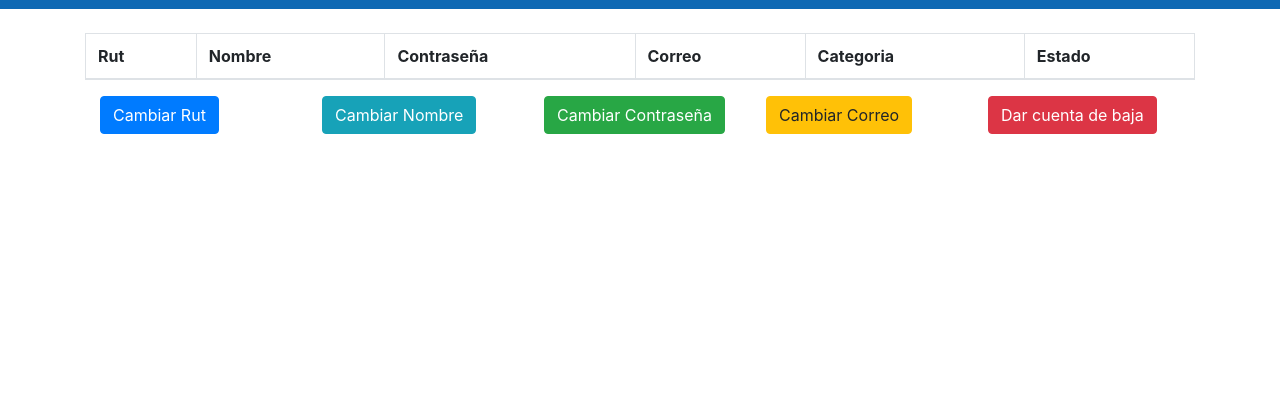
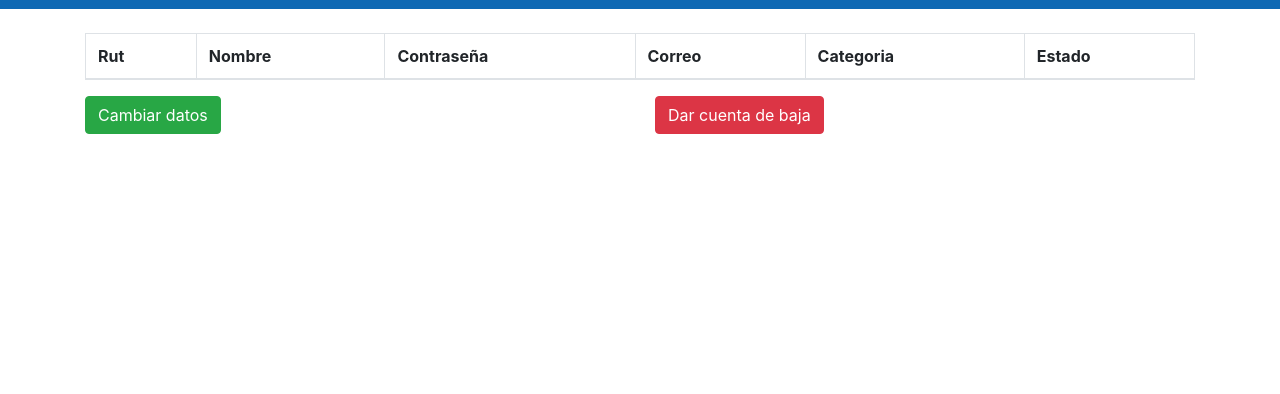
Before and after one commit to maxquevedo/examen_dai, a PHP site: page /php/Views/misDatos.php in a window 1280 px wide. Shown: the part 247-641 px from the top of the page. Run offline with PHP 8.4, Linux system fonts and the light colour scheme; the visitor is signed in with stand-in values (Sample User, id 1); data comes from the database, SQL or seed files in the repository; lists and menus that the app fills with data are empty.

Commit message:
editar datos listo

```diff
--- a/Controller/cambiar_correo.php
+++ /dev/null
@@ -1,6 +0,0 @@
-<?php
-	session_start();
-	require('../DB/conexion_bd.php');
-
-
-?>
--- a/Views/head.php
+++ b/Views/head.php
@@ -73,7 +73,7 @@
 										}
 									}
 						case 'Empresa':
-							echo '<li class="nav-item"><a class="nav-link" href="index.php">Inicio</a></li>';
+							//echo '<li class="nav-item"><a class="nav-link" href="index.php">Inicio</a></li>';
 						break;
 						case 'Particular':
 							echo '<li class="nav-item"><a class="nav-link" href="index.php">Inicio</a></li>';
@@ -84,7 +84,7 @@
 						break;
 					}
 				}else{
-					echo '<li class="nav-item"><a class="nav-link" href="index.php">Inicio</a></li>';
+					//echo '<li class="nav-item"><a class="nav-link" href="index.php">Inicio</a></li>';
 				}
 			?>
 		</ul>
@@ -105,4 +105,4 @@
 			?>
 		</ul>
 	</nav>
-	<div class="container">
+	<div id="contenedor" class="container">
--- a/Views/misDatos.php
+++ b/Views/misDatos.php
@@ -4,7 +4,7 @@
 	require('../DB/conexion_bd.php');
 	echo "<br>";
 	$rut = $_SESSION['rut'];
-	echo "<table class='table table-bordered'>";
+	echo "<table id='tabla' class='table table-bordered'>";
 	echo "<thead>";
 	echo "<tr>";
 	echo "<th>Rut</th>";
@@ -34,35 +34,22 @@
 	}
 	echo "</tbody>";
 	echo "</table>";
-	echo "<div class='container'><div class='row'><div class='col'>";
-	echo "<button id='rut' class='btn btn-primary'>Cambiar Rut</button>";
-	echo "</div><div class='col'>";
-	echo "<button id='nombre'class='btn btn-info'>Cambiar Nombre</button>";
-	echo "</div><div class='col'>";
-	echo "<button id='contraseña'class='btn btn-success'>Cambiar Contraseña</button>";
-	echo "</div><div class='col'>";
-	echo "<button id='correo'class='btn btn-warning'>Cambiar Correo</button>";
+	echo "<div class='row'><div class='col'>";
+	echo "<button id='cambiar'class='btn btn-success'>Cambiar datos </button>";
 	echo "</div><div class='col'>";
 	echo "<button id='bajar'class='btn btn-danger'>Dar cuenta de baja</button>";
 	echo "</div></div>";
-	echo "<script>
-			$('#rut').click(function(){
-				var nuevo = prompt('Ingrese su nuevo rut');
-			})
-			$('#nombre').click(function(){
-				var nuevo = prompt('Ingrese su nuevo nombre');
-			})
-			$('#contraseña').click(function(){
-				var nuevo = prompt('Ingrese su nueva contraseña');
-			})
-			$('#correo').click(function(){
-				var nuevo = prompt('Ingrese su nuevo correo');
-			})
+	?>
+
+	<script>
+		$('#cambiar').click(function(e){
+			e.preventDefault();
+			$("#contenedor").load('../Controller/update_empleado.php');
+		});
 		$('#bajar').click(function(){
 			var confirma = confirm('¿Seguro que desea dar de baja su cuenta?');
 			if (confirma){
 				window.location.href='../Controller/dar_de_baja.php';
 			}
 		});
-		 </script>";
-?>
+	</script>
```
Also changed, not shown: Controller/update_empleado.php (added, +56 -0 lines), Controller/verificarLoginEmpleado.php (+4 -4 lines). Lines whose indentation alone changed are shown as unchanged.
